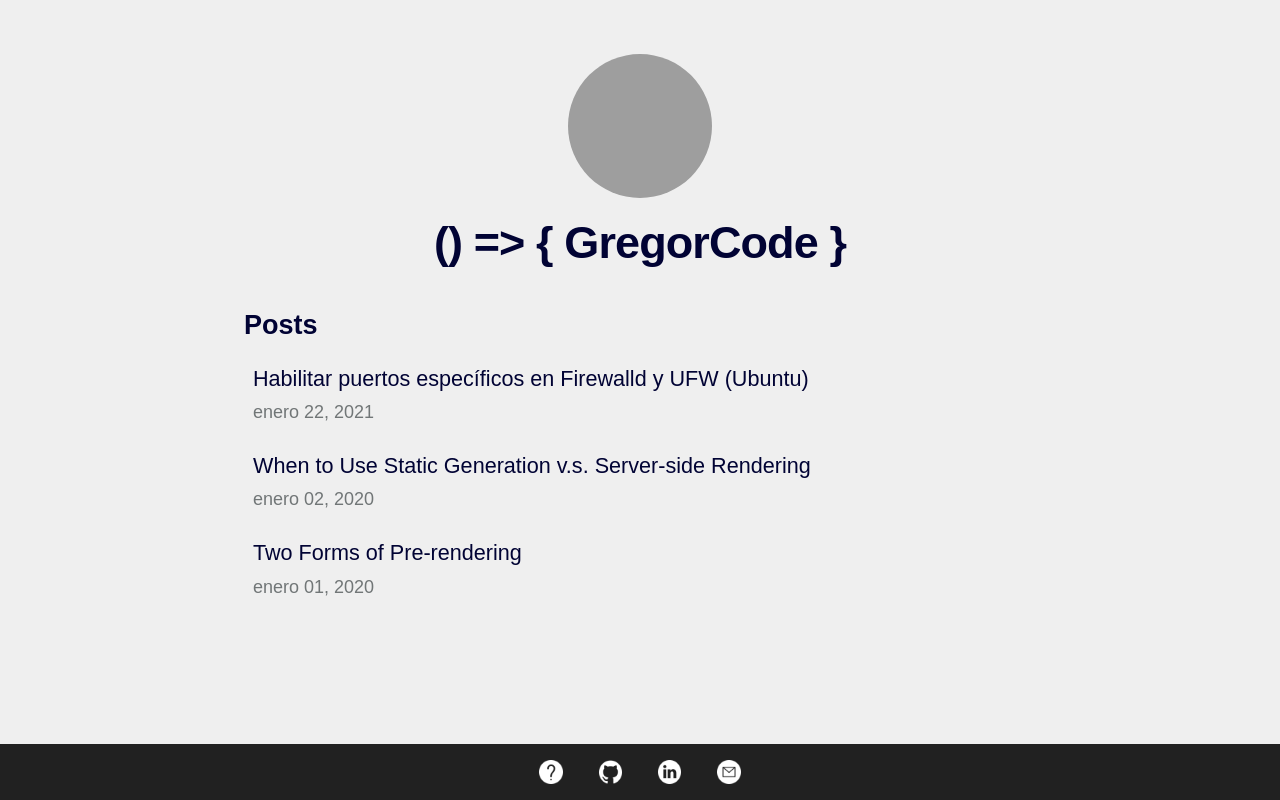
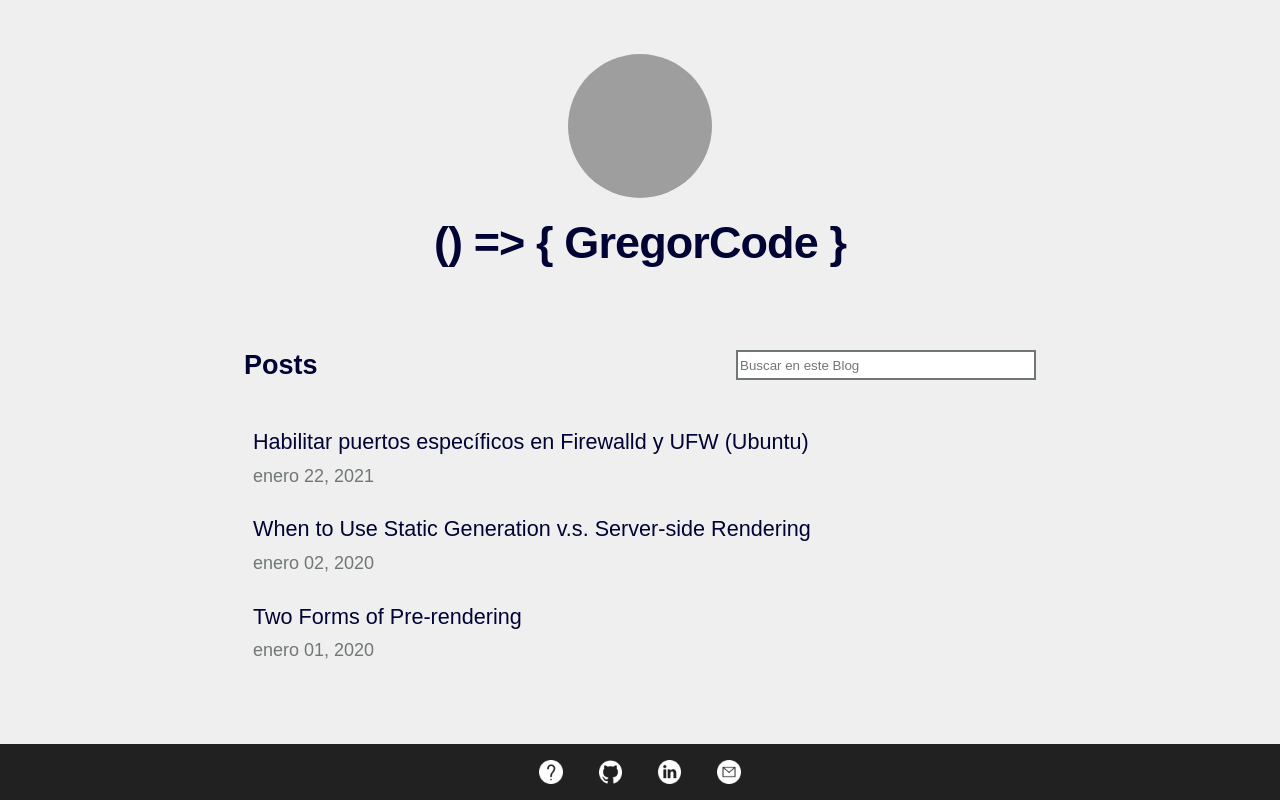
Before and after one commit to GregorCode/my-blog-nextjs, a Next.js app: page / in a window 1280 px wide. Built offline with nearby package versions, Linux system fonts and the light colour scheme; grey boxes are pictures that could not be loaded.

Commit message:
cree una barra de busqueda

```diff
--- a/src/pages/index.js
+++ b/src/pages/index.js
@@ -1,4 +1,5 @@
 import Head from "next/head";
+import { useState } from "react";
 import Layout, { siteTitle } from "@components/layout";
 import utilStyles from "@styles/utils.module.css";
 import { getSortedPostsData } from "@lib/posts";
@@ -6,15 +7,48 @@ import Link from "next/link";
 import Date from "@components/date";
 
 export default function Home({ allPostsData }) {
+  const [posts, setPosts] = useState(allPostsData);
+  const [busqueda, setBusqueda] = useState("");
+
+  const handleChange = (e) => {
+    setBusqueda(e.target.value);
+    filtrarPost(e.target.value);
+  };
+
+  const filtrarPost = (terminoBusqueda) => {
+    const resultadoBusqueda = allPostsData.filter((post) => {
+      if (
+        post.title
+          .toString()
+          .toLowerCase()
+          .includes(terminoBusqueda.toString().toLowerCase())
+      ) {
+        return post;
+      }
+    });
+    setPosts(resultadoBusqueda);
+  };
+
   return (
     <Layout home>
       <Head>
         <title>{siteTitle}</title>
       </Head>
-      <section className={`${utilStyles.headingMd} ${utilStyles.padding1px}`}>
+      <section
+        className={`${utilStyles.headingMd} ${utilStyles.padding1px} ${utilStyles.separation}`}
+      >
+        <div className={utilStyles.flexContainer}>
           <h2 className={utilStyles.headingLg}>Posts</h2>
+          <input
+            className={utilStyles.inputBusqueda}
+            value={busqueda}
+            placeholder="Buscar en este Blog"
+            onChange={handleChange}
+          />
+        </div>
         <ul className={utilStyles.list}>
-          {allPostsData.map(({ id, date, title }) => (
+          {posts &&
+            posts.map(({ id, date, title }) => (
               <li className={utilStyles.listItem} key={id}>
                 <Link href={`/posts/${id}`}>
                   <a>{title}</a>
--- a/src/styles/utils.module.css
+++ b/src/styles/utils.module.css
@@ -25,6 +25,10 @@
   line-height: 1.5;
 }
 
+.separation {
+  margin-top: 5%;
+}
+
 .borderCircle {
   border-radius: 9999px;
 }
@@ -40,7 +44,7 @@
 .list {
   list-style: none;
   padding: 0;
-  margin: 0;
+  margin: 3% 0 0 0;
 }
 
 .listItem {
@@ -87,3 +91,15 @@
 .sloganAbout {
   text-align: right;
 }
+
+.flexContainer {
+  display: flex;
+  justify-content: space-between;
+  align-items: center;
+}
+
+.inputBusqueda {
+  width: 300px;
+  height: 30px;
+  border: 2px solid #717677;
+}
```
Lines whose indentation alone changed are shown as unchanged.
